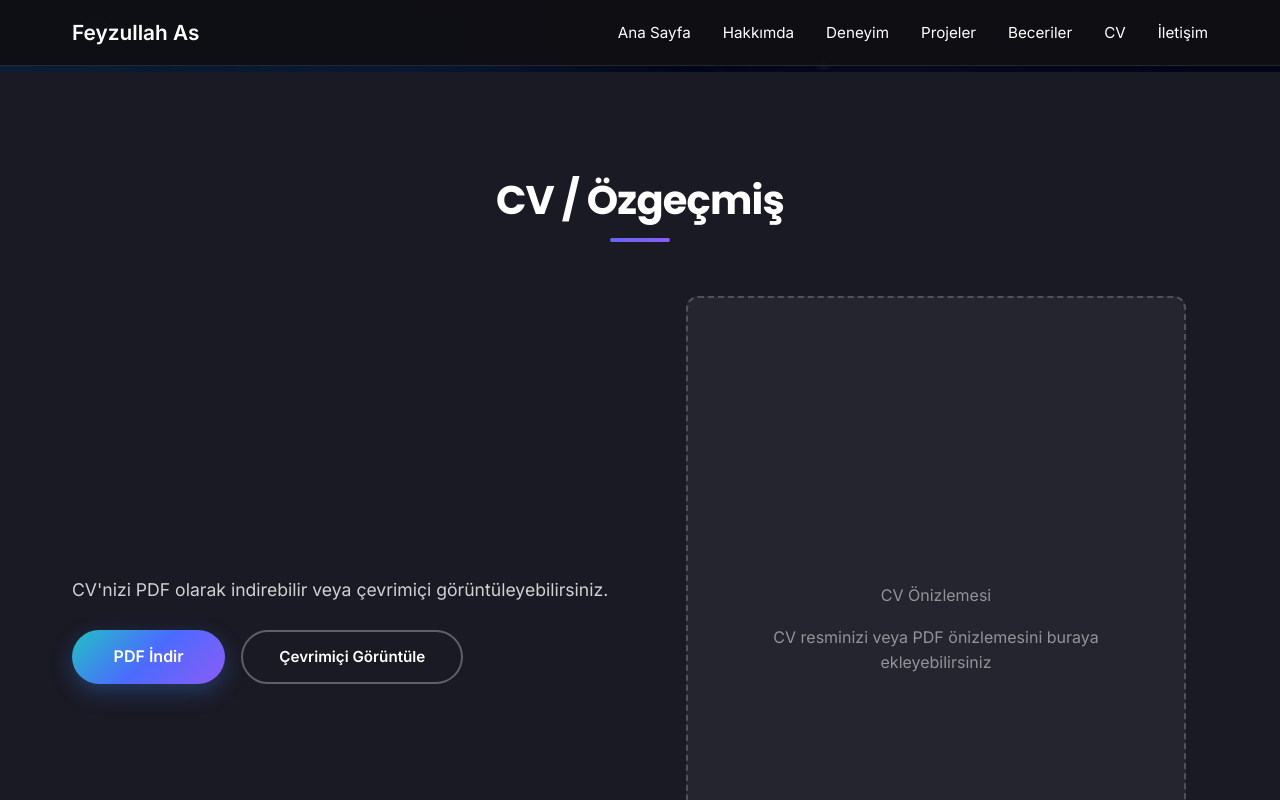
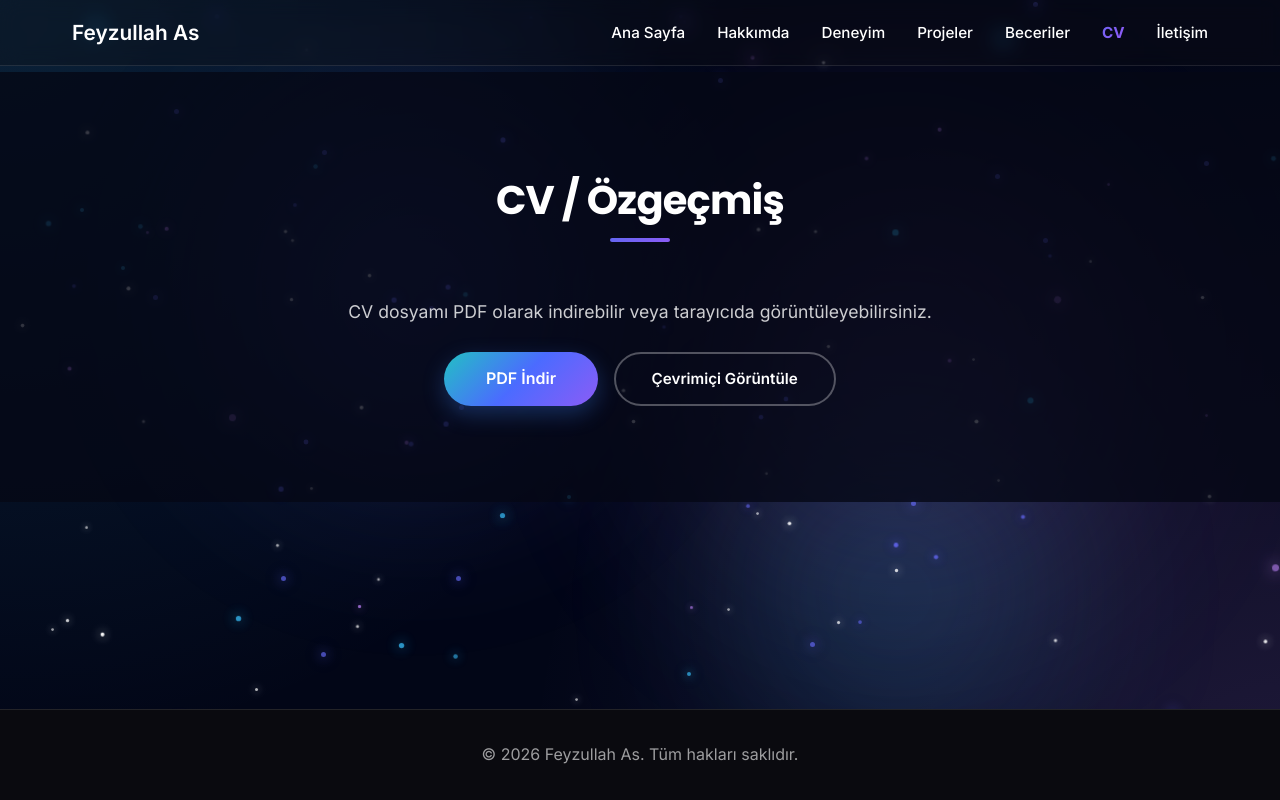
Before and after one commit to feyzullahas/feyzullahas, a React (Vite) app: page /cv in a window 1280 px wide. Shown: the top 800 px of the page. Built offline with nearby package versions, Linux system fonts and the light colour scheme.

Commit message:
cv eklendi

```diff
--- a/index.html
+++ b/index.html
@@ -8,7 +8,7 @@
     <link rel="preconnect" href="https://fonts.googleapis.com">
     <link rel="preconnect" href="https://fonts.gstatic.com" crossorigin>
     <link href="https://fonts.googleapis.com/css2?family=Inter:wght@300;400;500;600;700;800&family=Poppins:wght@300;400;500;600;700;800&display=swap" rel="stylesheet">
-    <title>Feyzullah As - Kişisel Web Sitesi</title>
+    <title>Feyzullah As</title>
   </head>
   <body>
     <div id="root"></div>
--- a/src/components/CV.css
+++ b/src/components/CV.css
@@ -1,6 +1,6 @@
 .cv {
   padding: 6rem 0;
-  background: #1a1a24;
+  background: rgba(5, 8, 22, 0.8);
 }
 
 .cv .container {
@@ -10,16 +10,16 @@
 }
 
 .cv-content {
-  display: grid;
-  grid-template-columns: 1fr 1fr;
-  gap: 3rem;
-  align-items: center;
+  display: flex;
+  justify-content: center;
 }
 
 .cv-download {
   display: flex;
   flex-direction: column;
   gap: 1.5rem;
+  max-width: 700px;
+  text-align: center;
 }
 
 .cv-download p {
@@ -30,48 +30,9 @@
 
 .cv-buttons {
   display: flex;
+  justify-content: center;
   gap: 1rem;
   flex-wrap: wrap;
-}
-
-.cv-preview {
-  display: flex;
-  justify-content: center;
-  align-items: center;
-}
-
-.cv-placeholder {
-  width: 100%;
-  max-width: 500px;
-  aspect-ratio: 3/4;
-  background: rgba(255, 255, 255, 0.05);
-  border-radius: 12px;
-  display: flex;
-  flex-direction: column;
-  align-items: center;
-  justify-content: center;
-  border: 2px dashed rgba(255, 255, 255, 0.2);
-  color: rgba(255, 255, 255, 0.5);
-  text-align: center;
-  padding: 2rem;
-  gap: 1rem;
-}
-
-.cv-placeholder img {
-  width: 100%;
-  height: 100%;
-  object-fit: contain;
-  border-radius: 8px;
-}
-
-@media (max-width: 968px) {
-  .cv-content {
-    grid-template-columns: 1fr;
-  }
-
-  .cv-preview {
-    order: -1;
-  }
 }
 
 @media (max-width: 768px) {
--- a/src/components/CV.jsx
+++ b/src/components/CV.jsx
@@ -1,6 +1,8 @@
 import './CV.css';
 
 const CV = () => {
+  const cvFilePath = '/FEYZULLAH_AS_CV.pdf';
+
   return (
     <section className="cv" id="cv">
       <div className="container">
@@ -8,21 +10,23 @@ const CV = () => {
 
         <div className="cv-content">
           <div className="cv-download">
-            <p>CV'nizi PDF olarak indirebilir veya çevrimiçi görüntüleyebilirsiniz.</p>
+            <p>CV dosyamı PDF olarak indirebilir veya tarayıcıda görüntüleyebilirsiniz.</p>
             <div className="cv-buttons">
-              <a href="#" className="btn btn-primary" download>
+              <a
+                href={cvFilePath}
+                className="btn btn-primary"
+                download="FEYZULLAH_AS_CV.pdf"
+              >
                 PDF İndir
               </a>
-              <a href="#" className="btn btn-secondary" target="_blank" rel="noopener noreferrer">
+              <a
+                href={cvFilePath}
+                className="btn btn-secondary"
+                target="_blank"
+                rel="noopener noreferrer"
+              >
                 Çevrimiçi Görüntüle
               </a>
-            </div>
-          </div>
-
-          <div className="cv-preview">
-            <div className="cv-placeholder">
-              <span>CV Önizlemesi</span>
-              <p>CV resminizi veya PDF önizlemesini buraya ekleyebilirsiniz</p>
             </div>
           </div>
         </div>
--- a/src/components/Contact.css
+++ b/src/components/Contact.css
@@ -82,6 +82,19 @@
   font-weight: 600;
 }
 
+.social-account {
+  font-size: 0.75rem;
+  line-height: 1.3;
+  color: rgba(255, 255, 255, 0.65);
+  text-align: center;
+  max-width: 180px;
+  word-break: break-word;
+}
+
+.social-link:hover .social-account {
+  color: rgba(255, 255, 255, 0.9);
+}
+
 @keyframes fadeInUp {
   from {
     opacity: 0;
--- a/src/components/Contact.jsx
+++ b/src/components/Contact.jsx
@@ -4,19 +4,23 @@ const Contact = () => {
   const socialLinks = [
     {
       name: 'LinkedIn',
-      url: 'https://www.linkedin.com/in/feyzullah-as-'
+      url: 'https://www.linkedin.com/in/feyzullah-as-/',
+      account: 'linkedin.com/in/feyzullah-as-/'
     },
     {
       name: 'GitHub',
-      url: 'https://github.com/feyzullahas'
+      url: 'https://github.com/feyzullahas',
+      account: 'github.com/feyzullahas'
     },
     {
       name: 'Instagram',
-      url: 'https://www.instagram.com/feyzullah.77/'
+      url: 'https://www.instagram.com/feyzullah.77/',
+      account: 'feyzullah.77'
     },
     {
       name: 'E-Mail',
-      url: 'mailto:feyzullahas47@gmail.com'
+      url: 'mailto:feyzullahas47@gmail.com',
+      account: 'feyzullahas47@gmail.com'
      },
   ];
 
@@ -72,6 +76,7 @@ const Contact = () => {
                 {getIcon(social.name)}
               </div>
               <span className="social-name">{social.name}</span>
+              <span className="social-account">{social.account}</span>
             </a>
           ))}
         </div>
--- a/src/components/Header.css
+++ b/src/components/Header.css
@@ -3,7 +3,7 @@
   top: 0;
   left: 0;
   right: 0;
-  background: rgba(15, 15, 20, 0.95);
+  background: rgba(15, 15, 20, 0.35);
   backdrop-filter: blur(10px);
   z-index: 1000;
   border-bottom: 1px solid rgba(255, 255, 255, 0.1);
@@ -68,12 +68,23 @@
   color: #ffffff;
   text-decoration: none;
   font-size: 0.95rem;
+  font-weight: 500;
   transition: all 0.3s;
   position: relative;
 }
 
 .nav-link:hover {
   transform: translateY(-2px);
+  background: linear-gradient(135deg, #6366f1 0%, #8b5cf6 50%, #4b6bff 100%);
+  background-size: 200% 200%;
+  -webkit-background-clip: text;
+  -webkit-text-fill-color: transparent;
+  background-clip: text;
+  animation: navGradientMove 3s ease infinite;
+}
+
+.nav-link.active {
+  font-weight: 700;
   background: linear-gradient(135deg, #6366f1 0%, #8b5cf6 50%, #4b6bff 100%);
   background-size: 200% 200%;
   -webkit-background-clip: text;
@@ -111,7 +122,7 @@
     top: 100%;
     left: 0;
     right: 0;
-    background: rgba(15, 15, 20, 0.98);
+    background: rgba(15, 15, 20, 0.35);
     backdrop-filter: blur(10px);
     max-height: 0;
     overflow: hidden;
--- a/src/components/Header.jsx
+++ b/src/components/Header.jsx
@@ -1,21 +1,79 @@
-import { useState } from 'react';
+import { useEffect, useState } from 'react';
 import { Link, useLocation, useNavigate } from 'react-router-dom';
 import './Header.css';
 
+const navItems = [
+  { label: 'Ana Sayfa', targetId: null },
+  { label: 'Hakkımda', targetId: 'hakkimda' },
+  { label: 'Deneyim', targetId: 'deneyim' },
+  { label: 'Projeler', targetId: 'projeler' },
+  { label: 'Beceriler', targetId: 'beceriler' },
+  { label: 'CV', targetId: 'cv' },
+  { label: 'İletişim', targetId: 'iletisim' },
+];
+
 const Header = () => {
   const [isMenuOpen, setIsMenuOpen] = useState(false);
+  const [activeTargetId, setActiveTargetId] = useState(null);
   const location = useLocation();
   const navigate = useNavigate();
 
-  const navItems = [
-    { label: 'Ana Sayfa', targetId: null },
-    { label: 'Hakkımda', targetId: 'hakkimda' },
-    { label: 'Deneyim', targetId: 'deneyim' },
-    { label: 'Projeler', targetId: 'projeler' },
-    { label: 'Beceriler', targetId: 'beceriler' },
-    { label: 'CV', targetId: 'cv' },
-    { label: 'İletişim', targetId: 'iletisim' },
-  ];
+  useEffect(() => {
+    if (location.pathname !== '/') {
+      setActiveTargetId(location.pathname.slice(1) || null);
+      return undefined;
+    }
+
+    const sectionIds = navItems
+      .map((item) => item.targetId)
+      .filter(Boolean);
+
+    let ticking = false;
+
+    const updateActiveSection = () => {
+      const currentScroll = window.scrollY;
+
+      if (currentScroll < 120) {
+        setActiveTargetId(null);
+        return;
+      }
+
+      let currentActive = null;
+
+      sectionIds.forEach((id) => {
+        const element = document.getElementById(id);
+        if (!element) {
+          return;
+        }
+
+        const triggerPoint = element.offsetTop - 160;
+        if (currentScroll >= triggerPoint) {
+          currentActive = id;
+        }
+      });
+
+      setActiveTargetId(currentActive);
+    };
+
+    const onScroll = () => {
+      if (!ticking) {
+        window.requestAnimationFrame(() => {
+          updateActiveSection();
+          ticking = false;
+        });
+        ticking = true;
+      }
+    };
+
+    updateActiveSection();
+    window.addEventListener('scroll', onScroll, { passive: true });
+    window.addEventListener('resize', onScroll);
+
+    return () => {
+      window.removeEventListener('scroll', onScroll);
+      window.removeEventListener('resize', onScroll);
+    };
+  }, [location.pathname]);
 
   const toggleMenu = () => {
     setIsMenuOpen(!isMenuOpen);
@@ -24,6 +82,7 @@ const Header = () => {
   const handleNavClick = (targetId, event) => {
     event.preventDefault();
     setIsMenuOpen(false);
+    setActiveTargetId(targetId || null);
 
     // Eğer ana sayfadaysak, direkt kaydır
     if (location.pathname === '/') {
@@ -55,7 +114,11 @@ const Header = () => {
               <li key={item.label}>
                 <Link
                   to="/"
-                  className={`nav-link ${location.pathname === '/' ? 'active' : ''}`}
+                  className={`nav-link ${
+                    (item.targetId === activeTargetId || (!item.targetId && activeTargetId === null))
+                      ? 'active'
+                      : ''
+                  }`}
                   onClick={(e) => handleNavClick(item.targetId, e)}
                 >
                   {item.label}
--- a/src/pages/Home.jsx
+++ b/src/pages/Home.jsx
@@ -5,6 +5,7 @@ import About from '../components/About';
 import Experience from '../components/Experience';
 import Projects from '../components/Projects';
 import Skills from '../components/Skills';
+import CV from '../components/CV';
 import Contact from '../components/Contact';
 
 const Home = () => {
@@ -37,6 +38,7 @@ const Home = () => {
       <Experience />
       <Projects />
       <Skills />
+      <CV />
       <Contact />
     </>
   );
```
Also changed, not shown: 1 other file (tests, documents, lock files or other folders).
